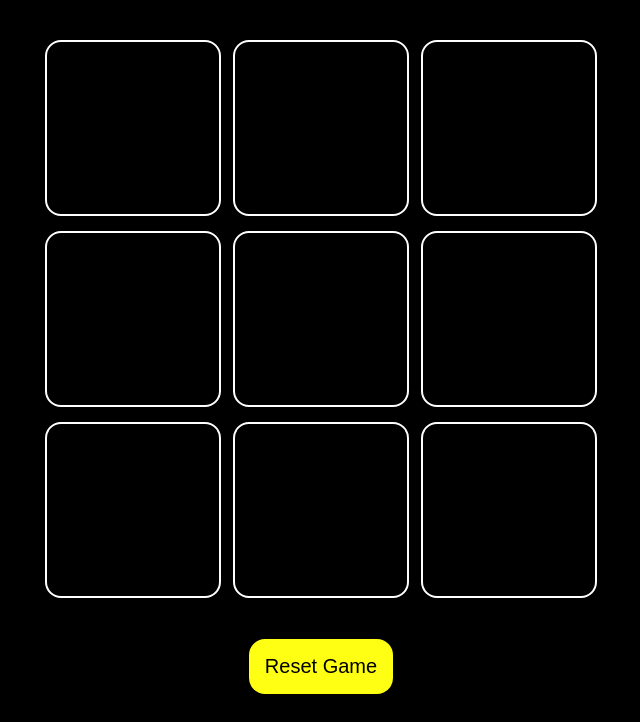
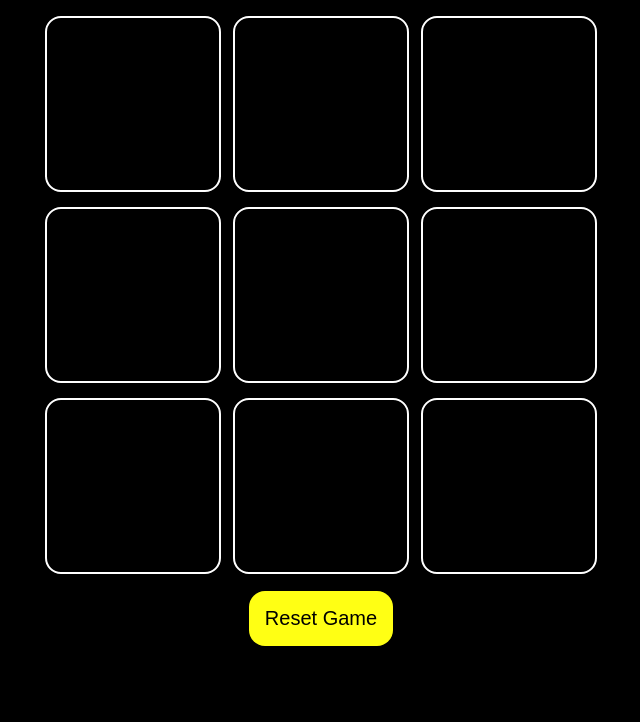
Before and after one commit to zulfiqar2710/Modern-Tic-Tac-Toe, a plain HTML site: page index.html in a window 1280 px wide. Shown: the part 78-800 px from the top of the page, without its empty margins (319-959 px from the left). Drawn offline with Linux system fonts and the light colour scheme.

Commit message:
Update cs.css

```diff
--- a/cs.css
+++ b/cs.css
@@ -9,7 +9,7 @@
   }
 
   .container {
-    height: 80vh;
+    height: 74vh;
     display: flex;
 
     justify-content: center;
@@ -32,7 +32,7 @@
   border-radius: 1rem;
   border: 2px solid white;
   box-shadow: 0 0 1rem rgba(0, 0, 0, 0.3);
-  font-size: 9vmin;
+  font-size: 11vmin;
   color: #ffff14;
   background-color: #000000;
 }
@@ -59,7 +59,7 @@
 
 #msg {
   color: #ffffc7;
-  font-size: 5vmin;
+  font-size: 7vmin;
   padding-bottom: 80px;
 }
 
```
